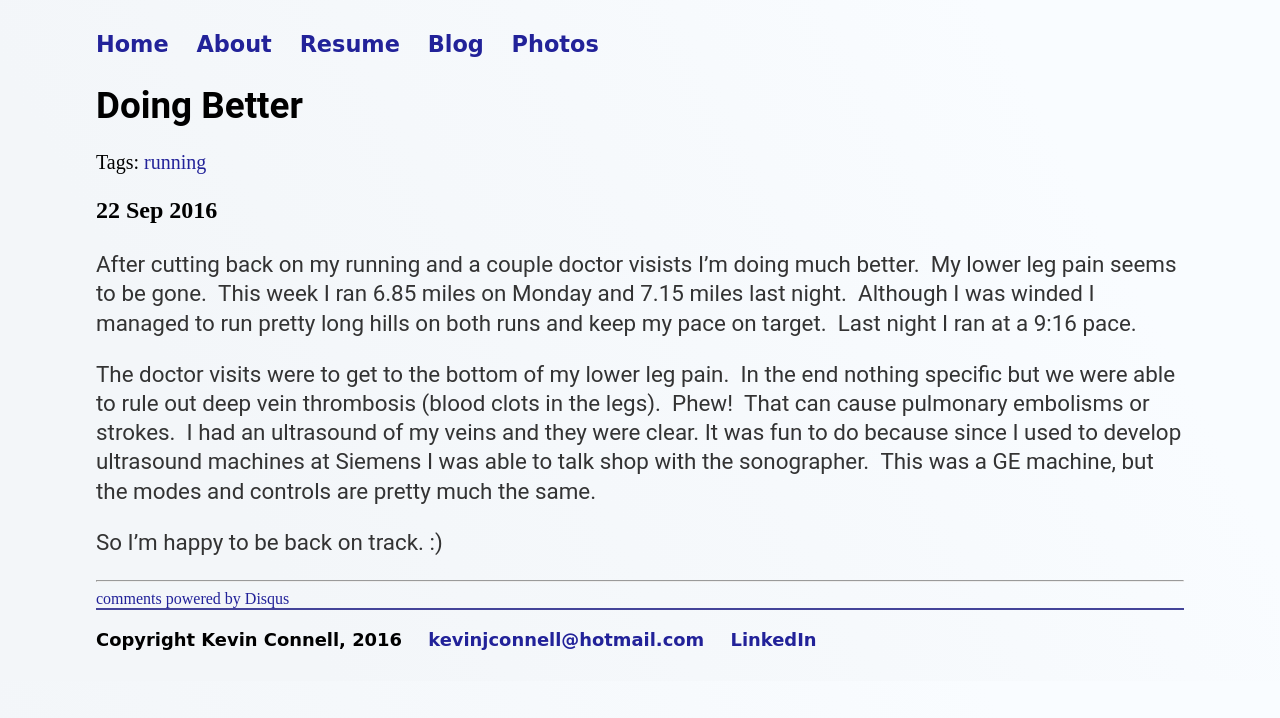
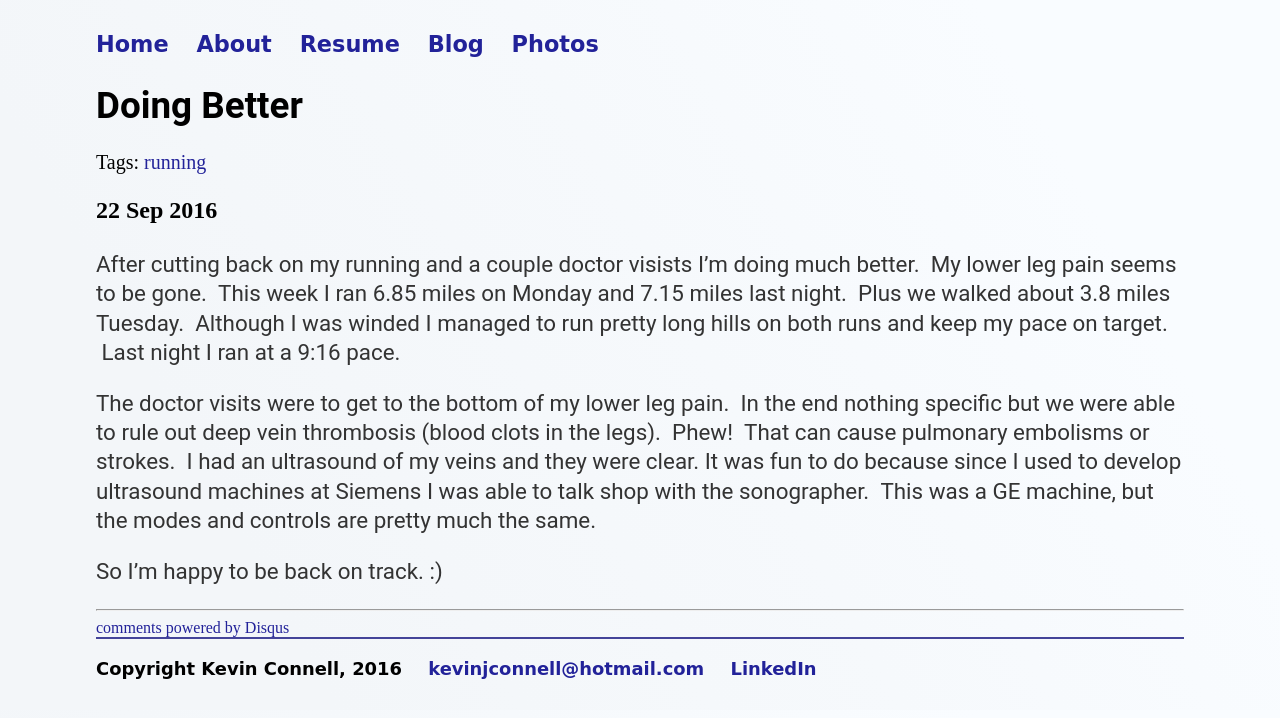
Before and after one commit to mo4dawg/mo4dawg.github.io, a Jekyll site: the page built from _posts/2016-09-22-doing-better.md, in a window 1280 px wide. Shown: the top 718 px of the page. Built offline with Jekyll 4.4.1, drawn with Linux system fonts in a browser that asks for light colours; comment, search, counter and statistics services are not loaded.

Commit message:
Update 2016-09-22-doing-better.md

```diff
--- a/_posts/2016-09-22-doing-better.md
+++ b/_posts/2016-09-22-doing-better.md
@@ -7,7 +7,7 @@ tags:
 published: true
 ---
 
-After cutting back on my running and a couple doctor visists I'm doing much better.  &nbsp;My lower leg pain seems to be gone.  &nbsp;This week I ran 6.85 miles on Monday and 7.15 miles last night.  &nbsp;Although I was winded I managed to run pretty long hills on both runs and keep my pace on target.  &nbsp;Last night I ran at a 9:16 pace.
+After cutting back on my running and a couple doctor visists I'm doing much better.  &nbsp;My lower leg pain seems to be gone.  &nbsp;This week I ran 6.85 miles on Monday and 7.15 miles last night.  &nbsp;Plus we walked about 3.8 miles Tuesday.  &nbsp;Although I was winded I managed to run pretty long hills on both runs and keep my pace on target.  &nbsp;Last night I ran at a 9:16 pace.
 
 The doctor visits were to get to the bottom of my lower leg pain.  &nbsp;In the end nothing specific but we were able to rule out deep vein thrombosis (blood clots in the legs).  &nbsp;Phew!  &nbsp;That can cause pulmonary embolisms or strokes.  &nbsp;I had an ultrasound of my veins and they were clear.  It was fun to do because since I used to develop ultrasound machines at Siemens I was able to talk shop with the sonographer.  &nbsp;This was a GE machine, but the modes and controls are pretty much the same.
 
```
